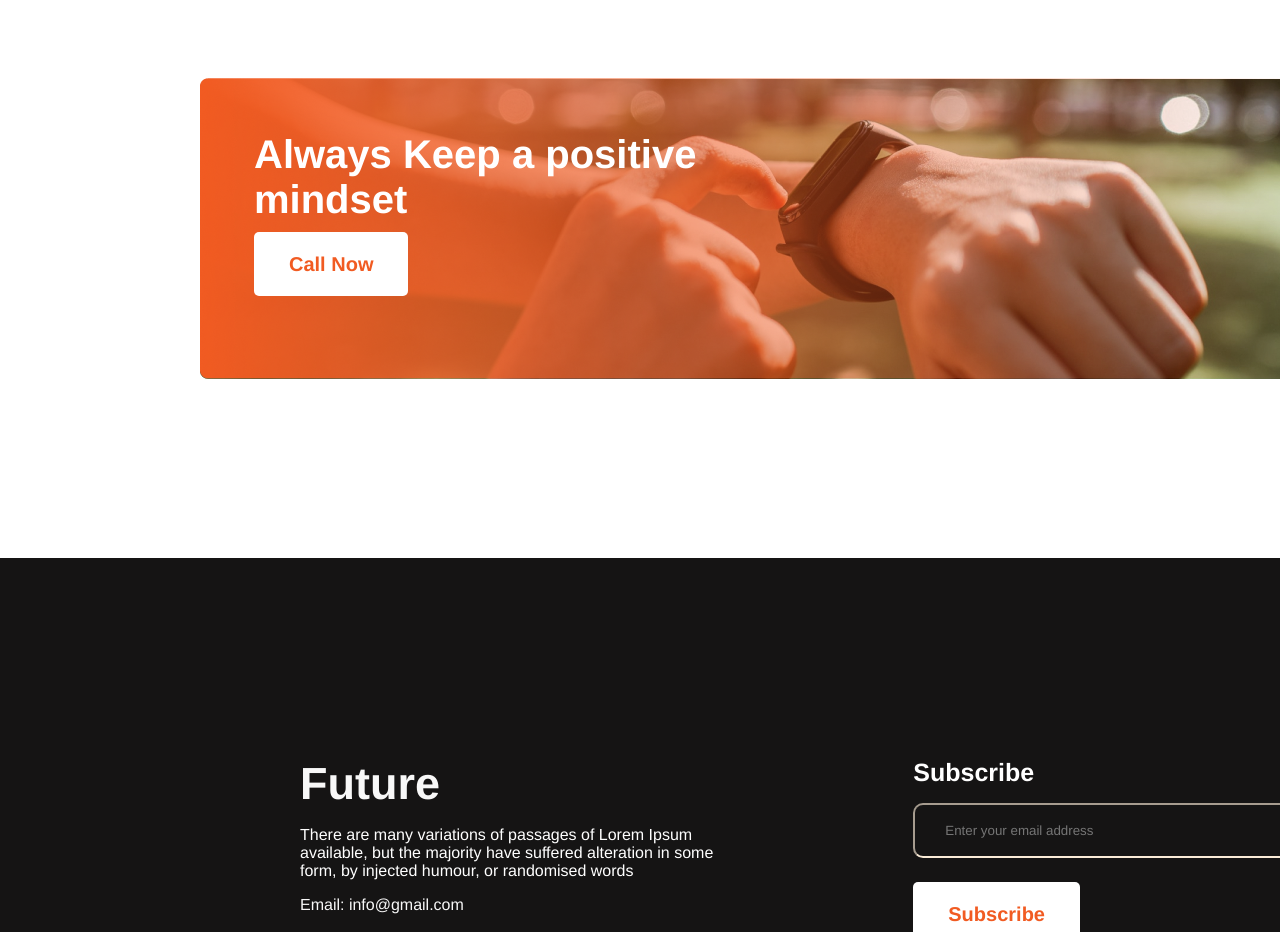
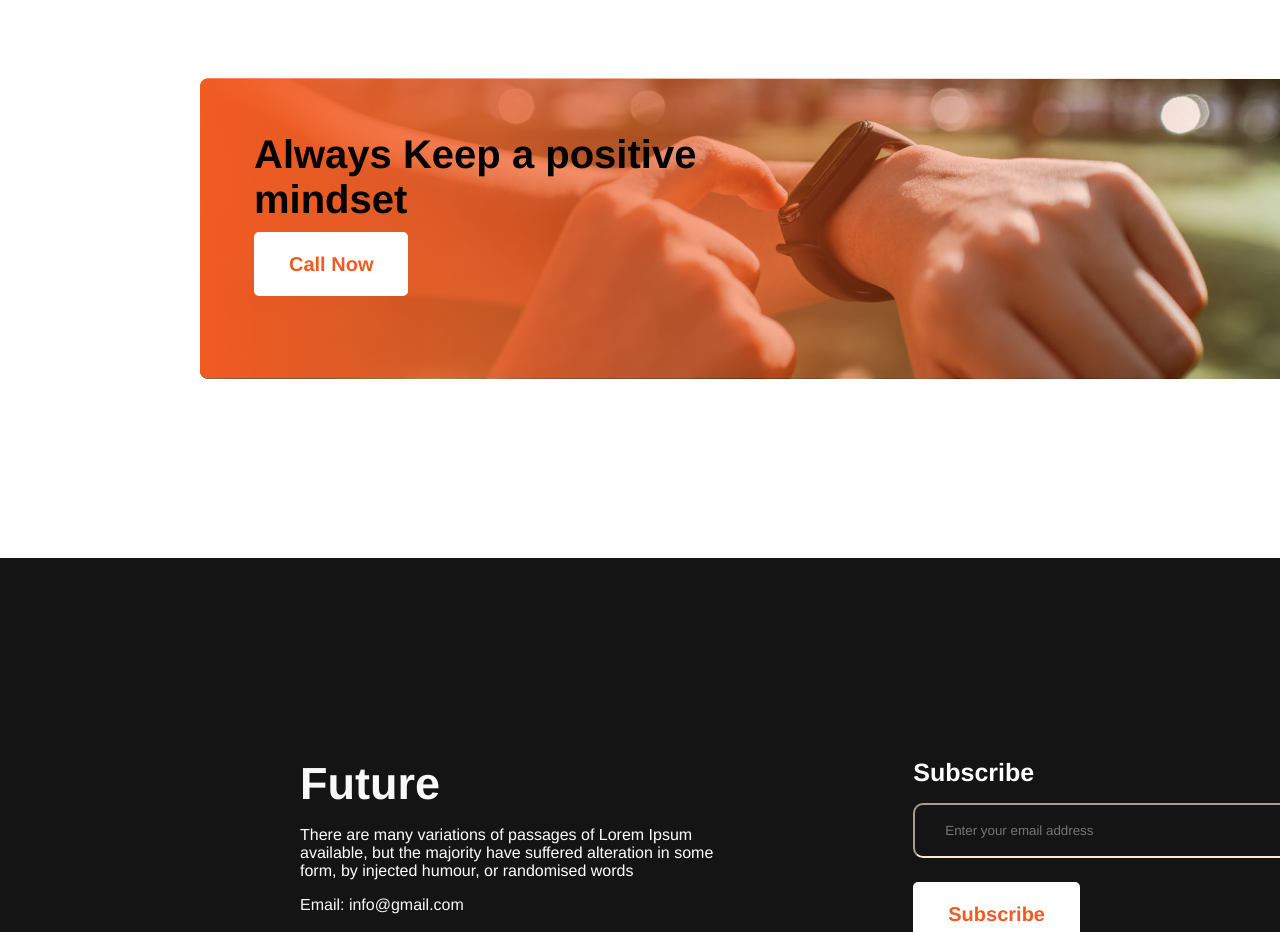
Before and after one commit to RahulSaha1998/phero-assignment-1, a plain HTML site: page index.html in a window 1280 px wide. Shown: the part 2140-3072 px from the top of the page. Drawn offline with Linux system fonts and the light colour scheme.

Commit message:
gradient done

```diff
--- a/styels/design.css
+++ b/styels/design.css
@@ -158,7 +158,6 @@ li::before {
 .gradient {
     background-image: url('/images/gradient2.png'), url('/images/watch.png');
 
-    /* background-size: 1200px 300px; */
     background-repeat: no-repeat;
     height: 60vh;
     margin-left: 200px;
@@ -171,7 +170,7 @@ li::before {
 
 .banner-title {
     padding-bottom: 1%;
-    color: #FFFFFF;
+
     font-weight: 700;
     font-size: 40px;
 }
```
